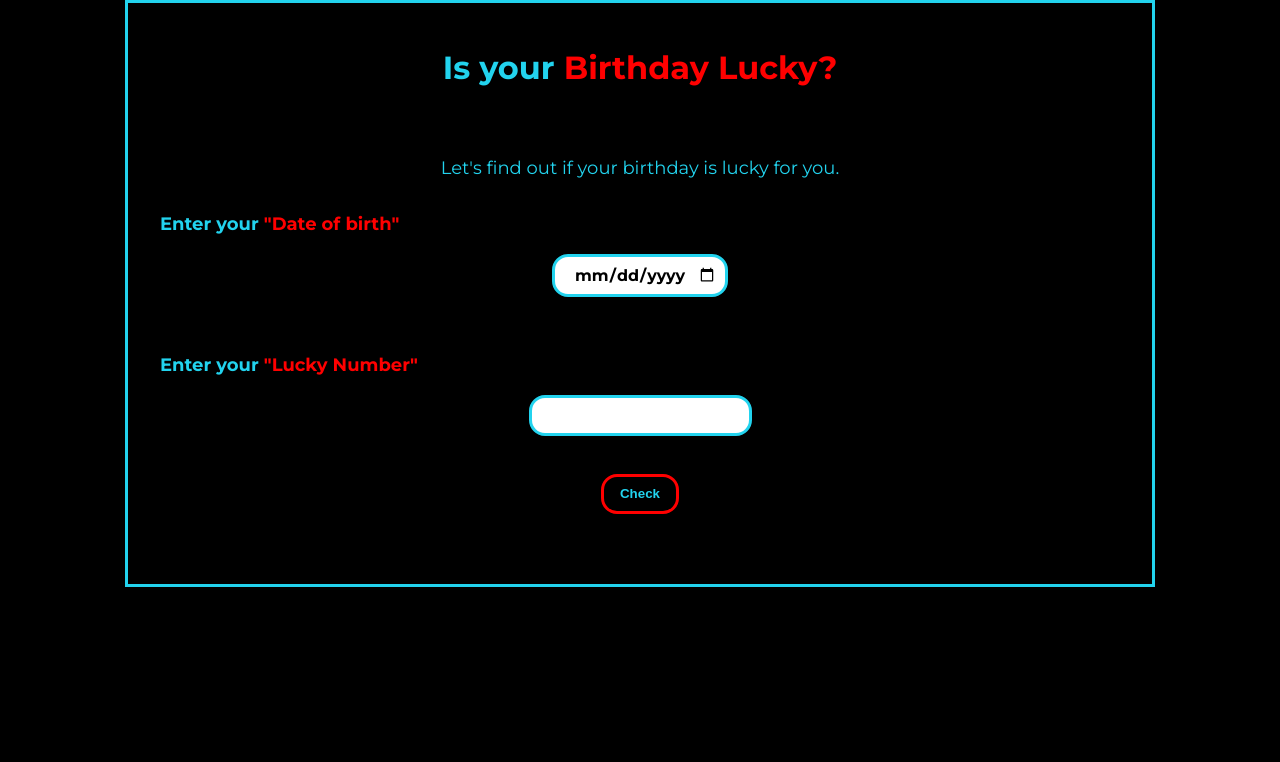
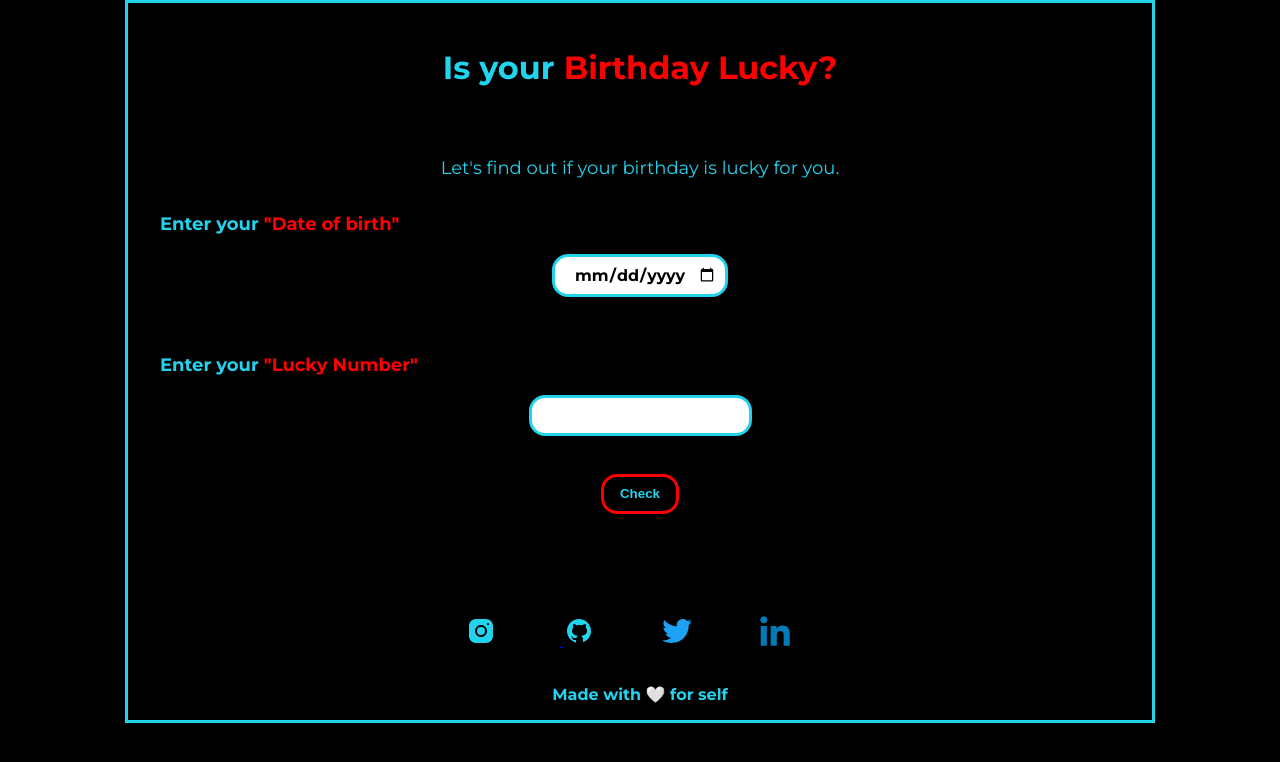
Before and after one commit to OmkarPatil50/lucky-birthday, a plain HTML site: page index.html in a window 1280 px wide. Drawn offline with Linux system fonts and the light colour scheme.

Commit message:
updated footer

```diff
--- a/index.html
+++ b/index.html
@@ -24,5 +24,18 @@
     <button class="button-click" id="btn-clicked">Check</button><br><br>
     <p class="message-final" id="message-final"></p>
   </body>
+  <footer class="footer">
+    <ol>
+        <li class="inline"><a href="https://www.instagram.com/_omkarpatil___/?hl=en"><img class="icon" src="/Images/instagram-blue.svg"></li>
+        <li class="inline"><a href="https://github.com/OmkarPatil50"><img class="icon" src="/Images/github-blue.svg"></a></li>
+        <li class="inline"><a href="https://twitter.com/Omee50"><img class="icon" src="/Images/twitter-logo-2429.svg" ></a></li>
+        <li class="inline"><a href="https://www.linkedin.com/in/omkardpatil/"><img class="icon" src="/Images/linkedin-130.svg" > </a></li>
+    </ol>
+<br>
+
+
+
+<div class="inline">Made with 🤍 for self</div>
+</footer>
   <script src="/script.js"></script>
 </html>
--- a/style.css
+++ b/style.css
@@ -96,3 +96,26 @@ body{
     font-style: oblique;
     text-decoration: underline;
     text-decoration-color: var(--tertiary-color);
+}
+
+.inline{
+    display: inline;
+    font-weight: bold;
+
+}
+
+.icon{
+    margin-left: 0;
+    max-width: 30px;
+    max-height: 30px;
+    padding-top: 2rem;
+    padding-right: 4rem;
+}
+
+.footer{
+    margin: 0;
+    background-color: var(--primary-color);
+    padding-bottom: 1rem;
+    border-bottom-left-radius: 2rem;
+    text-align: center;
+}
```
Also changed, not shown: Images/github-blue.svg (added), Images/instagram-blue.svg (added), Images/linkedin-130.svg (added), Images/twitter-logo-2429.svg (added).
